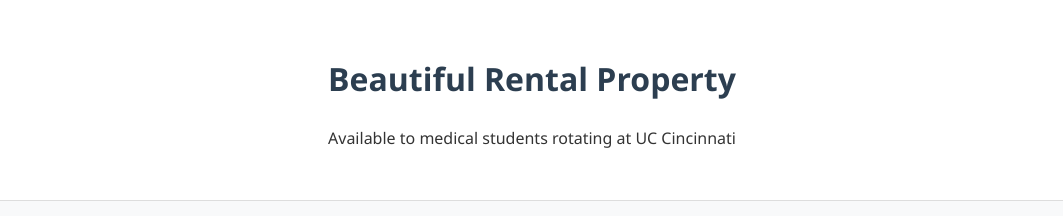
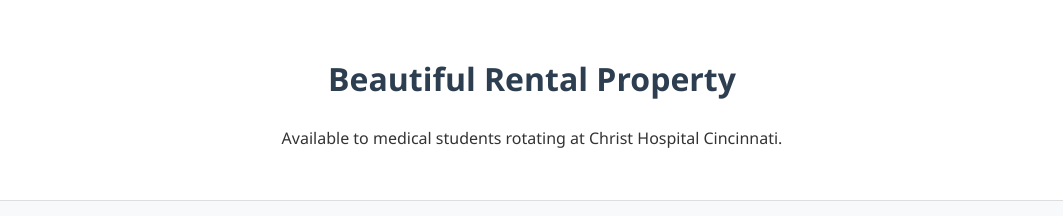
Before and after one commit to 264msol/LAUP, a plain HTML site: page index.html in a window 1280 px wide. Shown: the top 216 px of the page, without its empty margins (108-1171 px from the left). Drawn offline with Linux system fonts and the light colour scheme.

Commit message:
Add files via upload

```diff
--- a/index.html
+++ b/index.html
@@ -110,7 +110,7 @@
 
 <header>
     <h1>Beautiful Rental Property</h1>
-    <p>Available to medical students rotating at UC Cincinnati</p>
+    <p>Available to medical students rotating at Christ Hospital Cincinnati.</p>
 </header>
 
 <div class="container">
```
